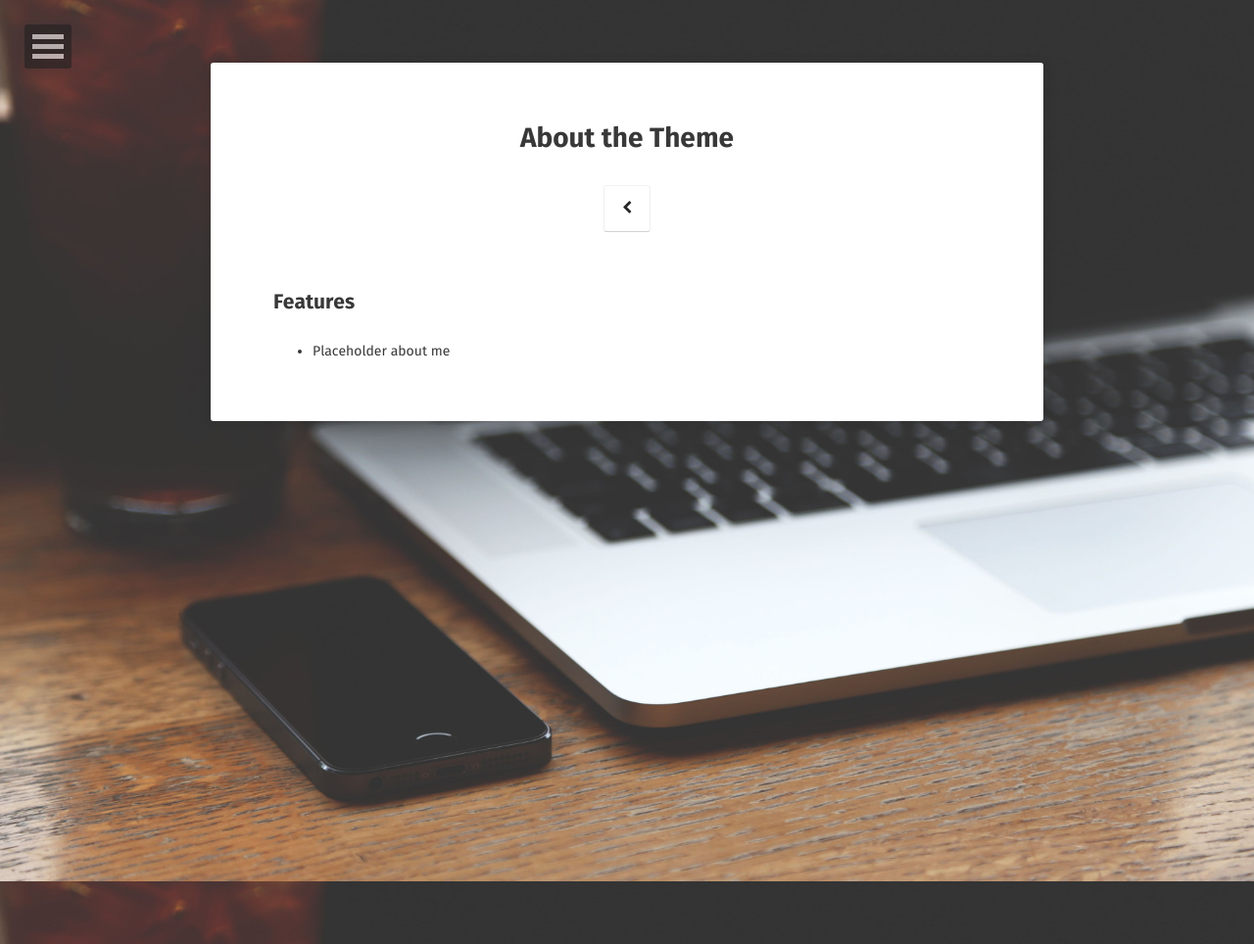
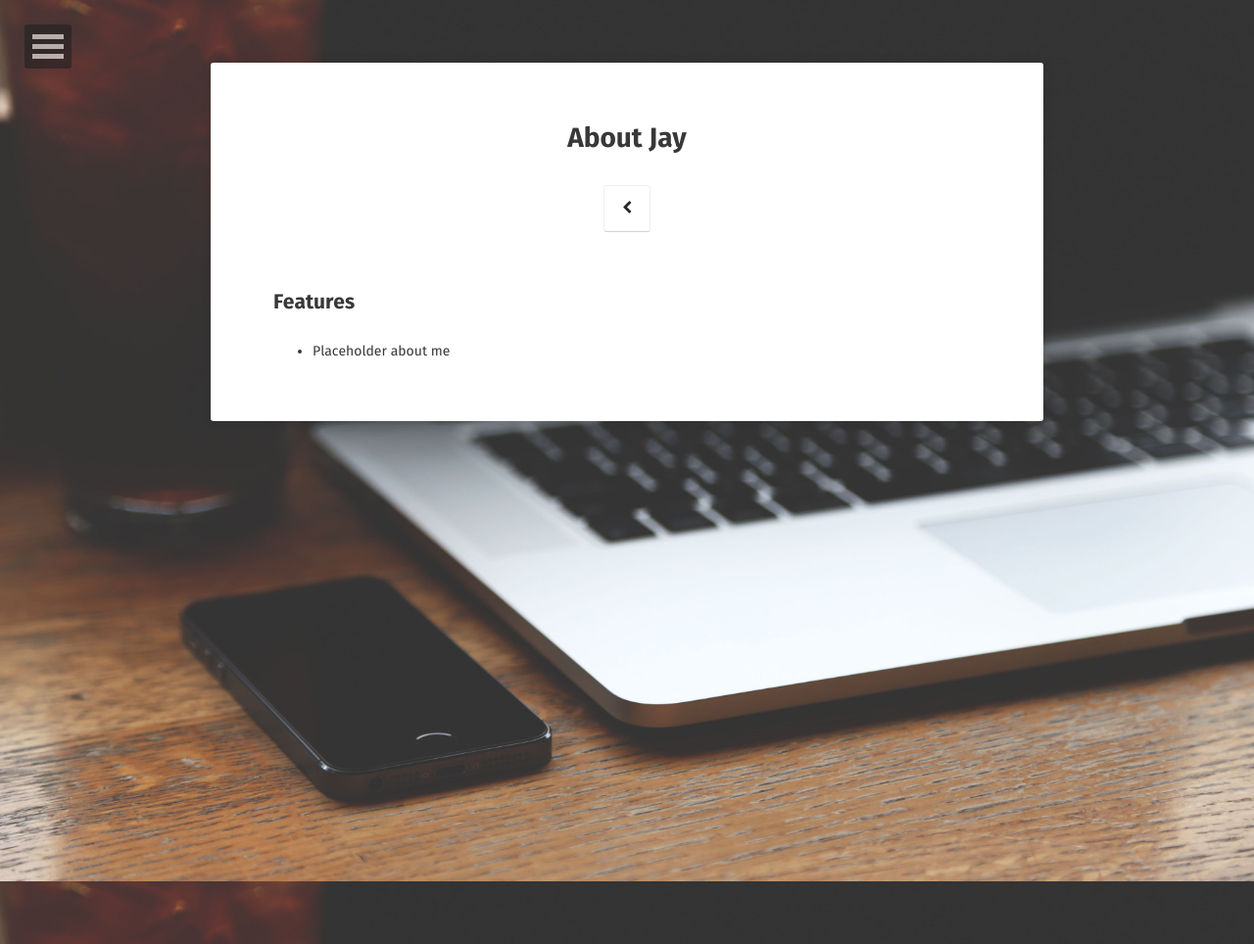
Before and after one commit to jay-trivedi/website-project, a Jekyll site: the page built from about/index.md, in a window 1280 px wide. Shown: the whole page at 98% size. Built offline with Jekyll 4.4.1, drawn with Linux system fonts in a browser that asks for light colours; some web fonts are replaced.

Commit message:
Update index.md

```diff
--- a/about/index.md
+++ b/about/index.md
@@ -1,7 +1,7 @@
 ---
 layout: page
-title: About the Theme
-tags: [about, Jekyll, theme, moon]
+title: About Jay
+tags: [about, Jay, Trivedi]
 date: 2016-03-21
 comments: false
 ---
```
